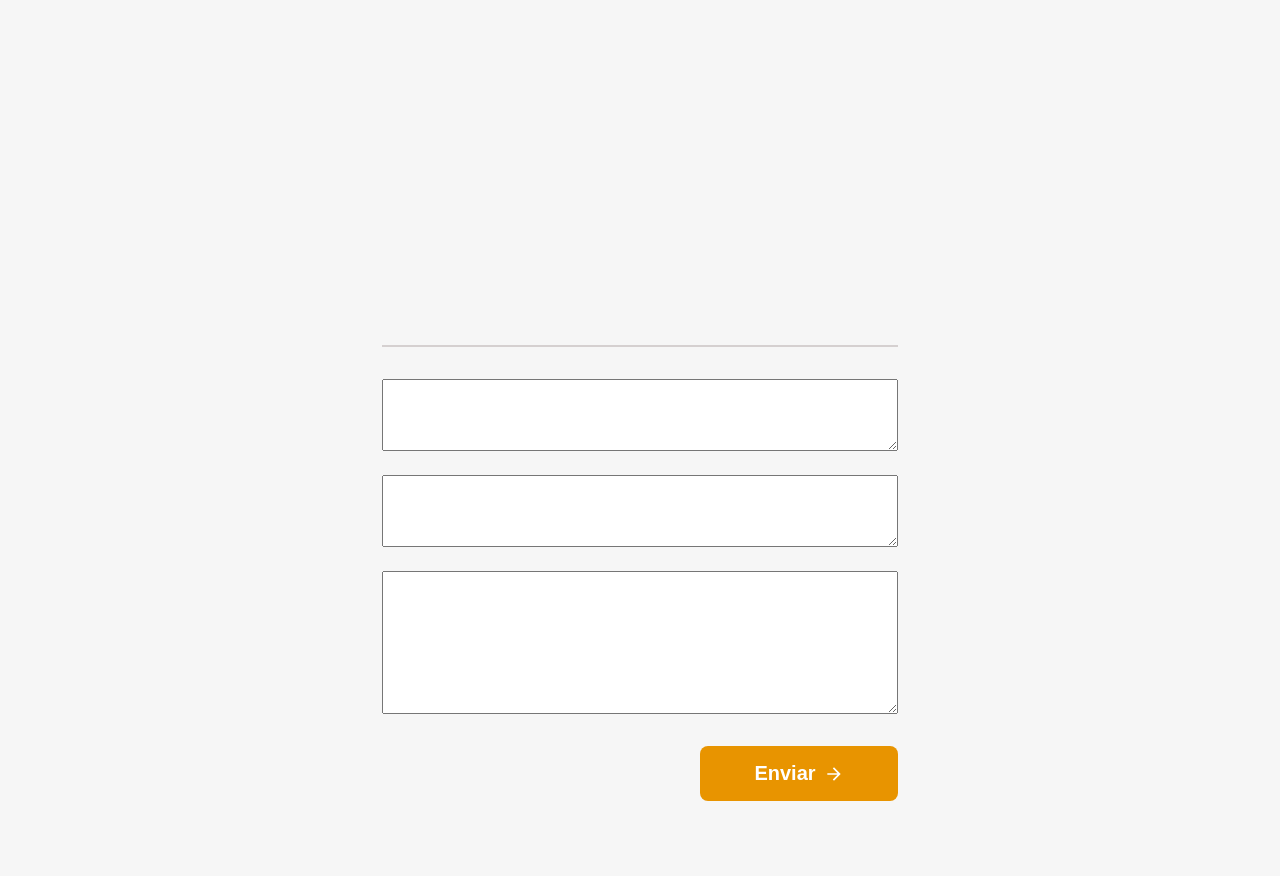
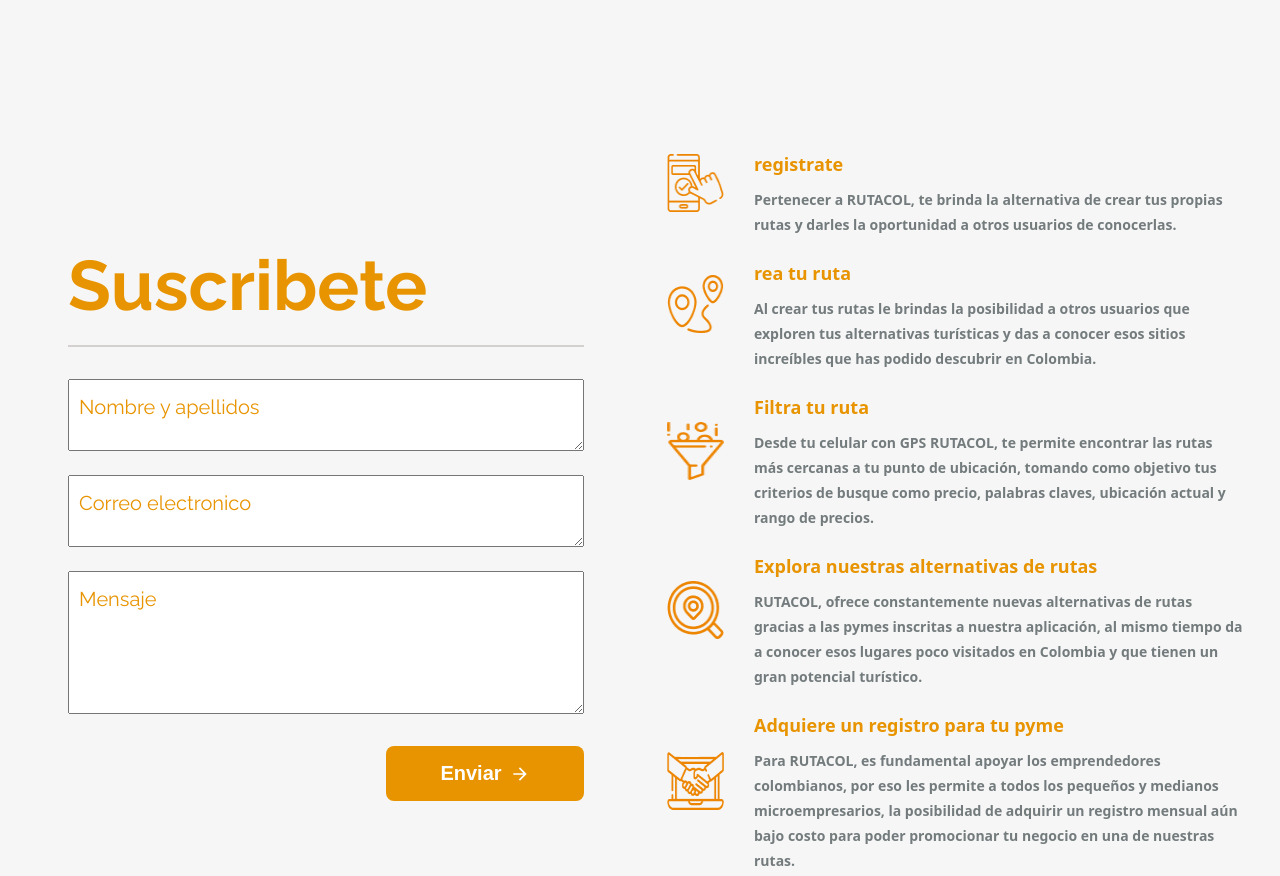
Before and after one commit to lfalp/rutacol, an Astro site: page /rutacol/ruta-atlantico in a window 1280 px wide. Shown: the part 2588-3464 px from the top of the page. Built offline with nearby package versions, Linux system fonts and the light colour scheme; Astro itself is replaced by a stand-in of ours.

Commit message:
Actualizaciones

```diff
--- a/src/pages/ruta-atlantico/index.astro
+++ b/src/pages/ruta-atlantico/index.astro
@@ -4,6 +4,7 @@
 import CarsRutas from "../../components/cars-rutas.astro";
 import Form from "../../components/form.astro";
 import Foteer from "../../components/Foteer.astro";
+import TextSucribete from "../../components/text-sucribete.astro";
 ---
 
 <Layout title="Departamento del Atlantico">
@@ -66,7 +67,15 @@
       />
     </div>
   </div>
-  <Form />
+  <div class="section-suscribete">
+    <Form
+      title="Suscribete"
+      nombre="Nombre y apellidos"
+      correo="Correo electronico"
+      mensaje="Mensaje"
+    />
+    <TextSucribete />
+  </div>
   <Foteer />
 </Layout>
 
@@ -152,4 +161,9 @@
     gap: 24px;
     padding: 60px 0 60px 0;
   }
+  .section-suscribete {
+    display: flex;
+    justify-content: center;
+    gap: 40px;
+  }
 </style>
```
